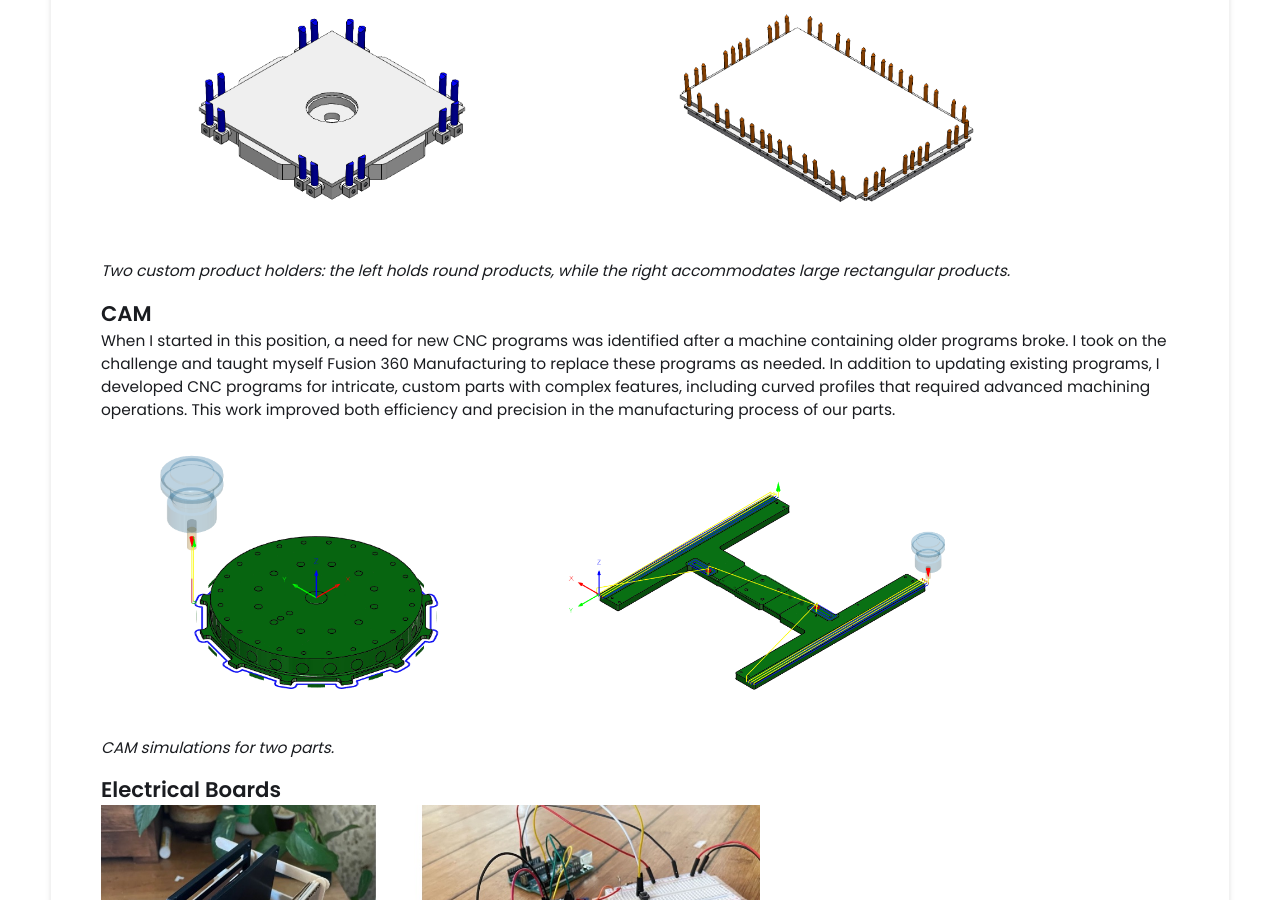
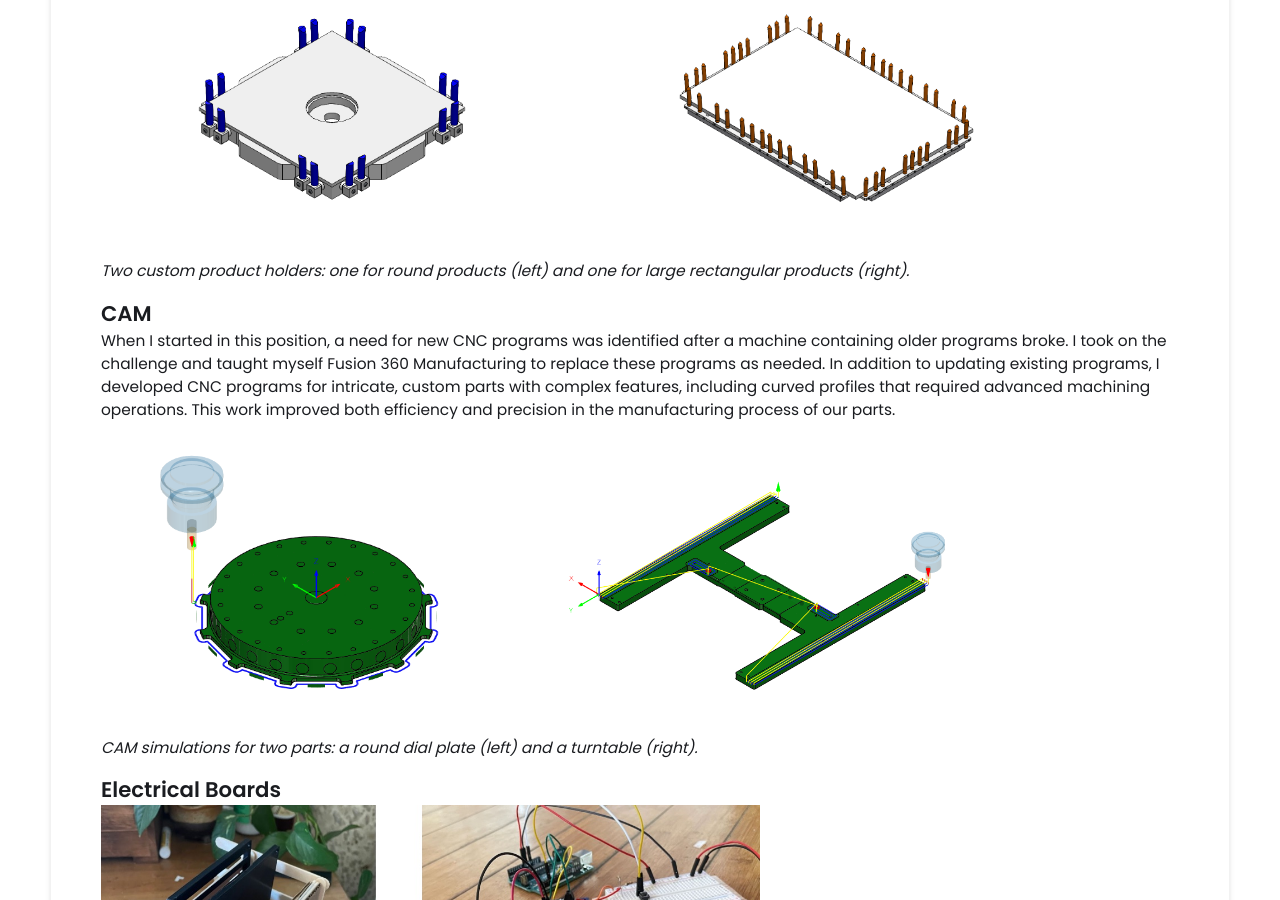
Before and after one commit to klee-eng/klee-eng.github.io, a Jekyll site: the page built from _projects/FoodTools/index.md, in a window 1280 px wide and 900 px high, scrolled down 1277 px. Built offline with Jekyll 4.4.1, drawn with Linux system fonts in a browser that asks for light colours.

Commit message:
Update index.md

```diff
--- a/_projects/FoodTools/index.md
+++ b/_projects/FoodTools/index.md
@@ -27,7 +27,7 @@ This section highlights custom tooling designs I created at FoodTools. Each piec
   <img src="/images-foodtools/csrsdialpalre.PNG" height="300" alt="Hub1">
   <img src="/images-foodtools/DIALpLATEASMpIC.PNG" height="300" alt="Hub1"></div>
 
-<p><i>Two custom product holders: the left holds round products, while the right accommodates large rectangular products.</i></p>
+<p><i>Two custom product holders: one for round products (left) and one for large rectangular products (right).</i></p>
 
 
 
@@ -39,7 +39,7 @@ When I started in this position, a need for new CNC programs was identified afte
   <img src="/images-foodtools/DialPlateSim.PNG" height="300" alt="Hub1">
   <img src="/images-foodtools/TurnTableSim.PNG" height="300" alt="Hub1"></div>
 
-<p><i>CAM simulations for two parts.</i></p>
+<p><i>CAM simulations for two parts: a round dial plate (left) and a turntable (right).</i></p>
 
 ## Electrical Boards
 
```
